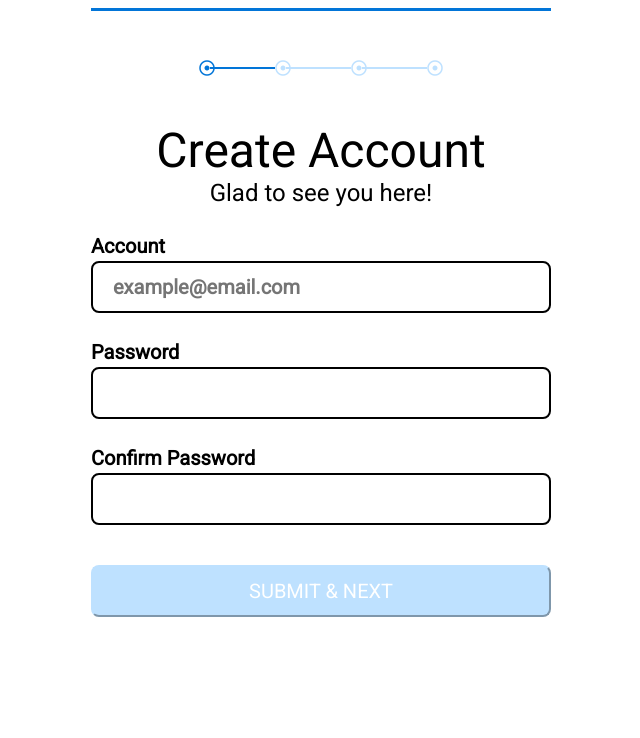
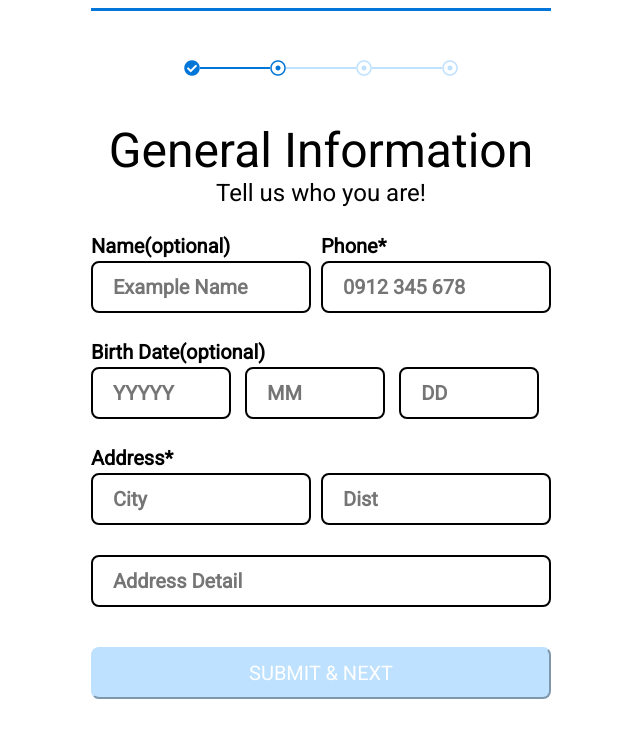
Before and after one commit to Julian-Chu/ng-F2ELab-week6-Validation, an Angular app: page / in a window 1280 px wide. Shown: the top 738 px of the page, without its empty margins (319-959 px from the left). Built offline with nearby package versions, Linux system fonts and the light colour scheme.

Commit message:
done: page-general-information

```diff
--- a/src/app/app.component.ts
+++ b/src/app/app.component.ts
@@ -8,7 +8,7 @@ import { Component } from "@angular/core";
 })
 export class AppComponent {
   title = "app";
-  page = 1;
+  page = 2;
   user = new User();
   onNextPage(data: Array<any>) {
     this.page++;
--- a/src/app/page-general-information/page-general-information.component.html
+++ b/src/app/page-general-information/page-general-information.component.html
@@ -16,14 +16,19 @@
       Tell us who you are!
     </div>
   </div>
+  <form [formGroup]="form" (submit)="goToNextPage()">
     <div class="content">
+
       <div class="input-field one-half-col">
         <label for="name" class="Form">Name(optional)</label>
         <input name="name" type="text" placeholder="Example Name">
       </div>
-    <div class="input-field one-half-col">
+      <div class="input-field one-half-col-last" [ngClass]="{warning: phone.touched && phone.errors}">
         <label for="Phone" class="Form">Phone*</label>
-      <input name="phone" type="text" placeholder="0912 345 678">
+        <input name="phone" type="text" placeholder="0912 345 678" formControlName="phone">
+        <ng-container *ngIf="phone.touched && phone.errors">
+          <div class="errMsg" *ngIf="phone.errors['required']">Required</div>
+        </ng-container>
       </div>
 
 
@@ -40,19 +45,29 @@
         <input type="number" name="day" min="1" max="31" placeholder="DD">
       </div>
 
-    <div class="input-field one-half-col">
+      <div class="input-field one-half-col" [ngClass]="{warning: city.touched && city.errors}">
         <label for="" class="Form">Address*</label>
-      <input type="text" placeholder="City">
+        <input type="text" placeholder="City" formControlName="city">
+        <ng-container *ngIf="city.touched && city.errors">
+          <div class="errMsg" *ngIf="city.errors['required']">Required</div>
+        </ng-container>
       </div>
-    <div class="input-field one-half-col">
+      <div class="input-field one-half-col-last" [ngClass]="{warning: dist.touched && dist.errors}">
         <label for=""></label>
-      <input type="text" placeholder="Dist">
+        <input type="text" placeholder="Dist" formControlName="dist">
+        <ng-container *ngIf="dist.touched && dist.errors">
+          <div class="errMsg" *ngIf="dist.errors['required']">Required</div>
+        </ng-container>
       </div>
-    <div class="input-field one-col nomargin">
+      <div class="input-field one-col nomargin" [ngClass]="{warning: addressDetail.touched && addressDetail.errors}">
         <label for=""></label>
-      <input type="text" placeholder="Address Detail">
+        <input type="text" placeholder="Address Detail" formControlName="addressDetail">
+        <ng-container *ngIf="addressDetail.touched && addressDetail.errors">
+          <div class="errMsg" *ngIf="addressDetail.errors['required']">Required</div>
+        </ng-container>
       </div>
+      <button class="one-col" [ngClass]="{active: form.touched && form.valid}" [disabled]="form.untouched||form.invalid">SUBMIT & NEXT</button>
     </div>
-  <button>SUBMIT & NEXT</button>
+  </form>
 
 </div>
--- a/src/app/page-general-information/page-general-information.component.ts
+++ b/src/app/page-general-information/page-general-information.component.ts
@@ -1,4 +1,10 @@
-import { Component, OnInit } from "@angular/core";
+import { Component, OnInit, Output, EventEmitter } from "@angular/core";
+import {
+  FormGroup,
+  FormBuilder,
+  Validators,
+  FormControl
+} from "@angular/forms";
 
 @Component({
   selector: "app-page-general-information",
@@ -6,7 +12,32 @@ import { Component, OnInit } from "@angular/core";
   styleUrls: ["./page-general-information.component.css"]
 })
 export class PageGeneralInformationComponent implements OnInit {
-  constructor() {}
+  form: FormGroup;
+  @Output() toNextPage = new EventEmitter();
+  phone: FormControl;
+  city: FormControl;
+  dist: FormControl;
+  addressDetail: FormControl;
+  constructor(private fb: FormBuilder) {}
+  ngOnInit() {
+    this.form = this.fb.group({
+      name: "",
+      phone: ["", [Validators.required]],
+      year: "",
+      month: "",
+      day: "",
+      city: ["", [Validators.required]],
+      dist: ["", [Validators.required]],
+      addressDetail: ["", [Validators.required]]
+    });
 
-  ngOnInit() {}
+    this.phone = this.form.get("phone") as FormControl;
+    this.city = this.form.get("city") as FormControl;
+    this.dist = this.form.get("dist") as FormControl;
+    this.addressDetail = this.form.get("addressDetail") as FormControl;
+  }
+
+  goToNextPage() {
+    this.toNextPage.emit(this.form.value);
+  }
 }
--- a/src/assets/style.css
+++ b/src/assets/style.css
@@ -59,7 +59,8 @@
   width: 100%;
 }
 
-.one-half-col {
+.one-half-col,
+.one-half-col-last {
   width: 50%;
 }
 
@@ -147,8 +148,8 @@ button.active {
   width: 70px;
   border-bottom: 2px solid #BEE1FF;
   /* transform: translateX(-20px); */
-  margin-left: -5px;
-  margin-right: -5px;
+  /* margin-left: -5px; */
+  /* margin-right: -5px; */
   z-index: -1;
 }
 
@@ -250,8 +251,12 @@ label.img-upload {
   color: #F5A623;
   position: absolute;
   top: 55%;
-  right: 3%;
+  right: 5px;
   z-index: 1;
+}
+
+.one-half-col.warning::before {
+  right: 20px;
 }
 
 .errMsg {
@@ -270,6 +275,19 @@ label.img-upload {
   display: none;
 }
 
+.one-half-col-last .errMsg {
+  left: 250px;
+}
+
+.one-half-col .errMsg {
+  left: -90px;
+}
+
+.one-half-col .errMsg::before {
+  content: "\f0da";
+  left: 68px;
+}
+
 .errMsg::before {
   content: "\f0d9";
   font-family: "Font Awesome 5 Free";
@@ -277,6 +295,7 @@ label.img-upload {
   font-size: 16px;
   left: -6px;
   color: #F5A623;
+  font-weight: 900;
 }
 
 .warning .errMsg {
@@ -353,3 +372,7 @@ label.img-upload {
   margin: auto;
   display: block;
 }
+
+.content>form {
+  display: flex;
+}
```
Lines whose indentation alone changed are shown as unchanged.
